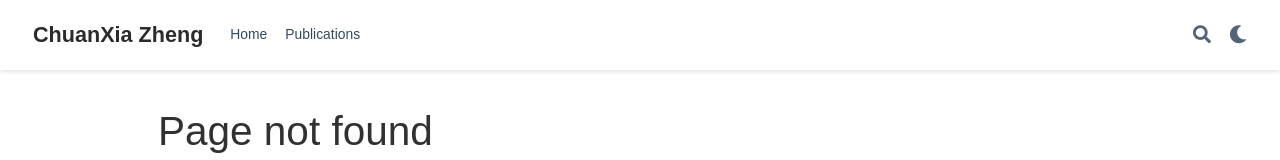
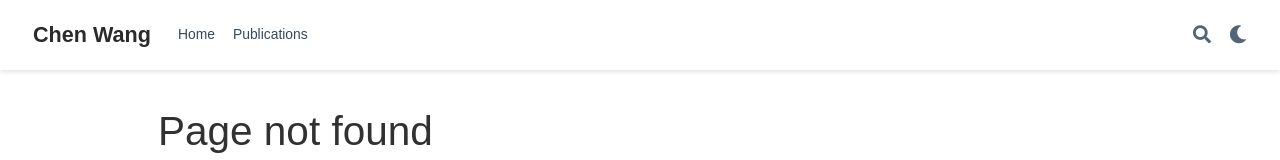
Before and after one commit to ChenWang8750/chenwang8750.github.io, a plain HTML site: page 404.html in a window 1280 px wide. Shown: the top 160 px of the page. Drawn offline with nearby package versions, Linux system fonts and the light colour scheme; some icons are missing.

Commit message:
Update 404.html

```diff
--- a/404.html
+++ b/404.html
@@ -116,7 +116,7 @@
 
 
             <div class="d-none d-lg-inline-flex">
-                <a class="navbar-brand" href="/">ChuanXia Zheng</a>
+                <a class="navbar-brand" href="/">Chen Wang</a>
             </div>
 
 
@@ -128,7 +128,7 @@
 
 
             <div class="navbar-brand-mobile-wrapper d-inline-flex d-lg-none">
-                <a class="navbar-brand" href="/">ChuanXia Zheng</a>
+                <a class="navbar-brand" href="/">Chen Wang</a>
             </div>
 
 
```
